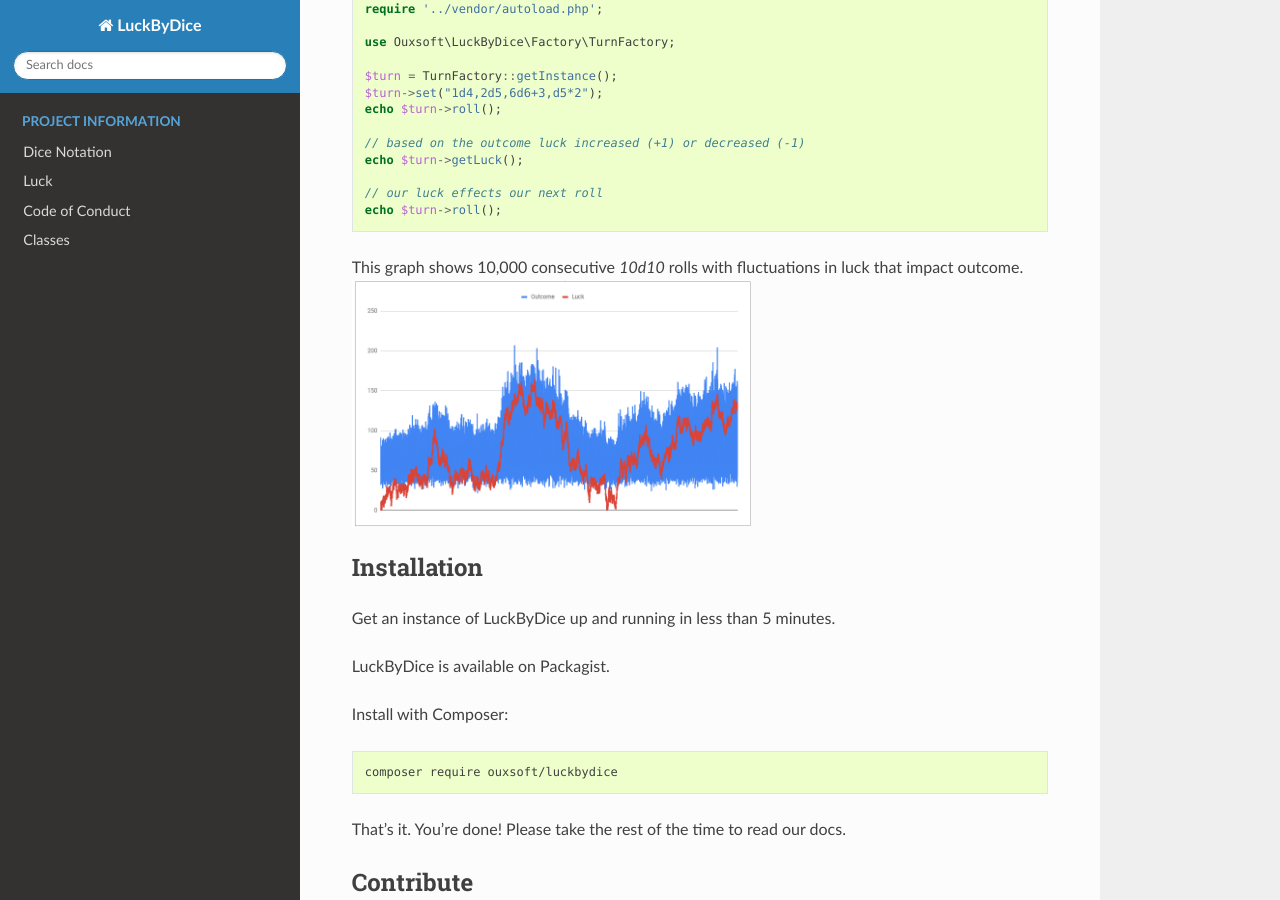
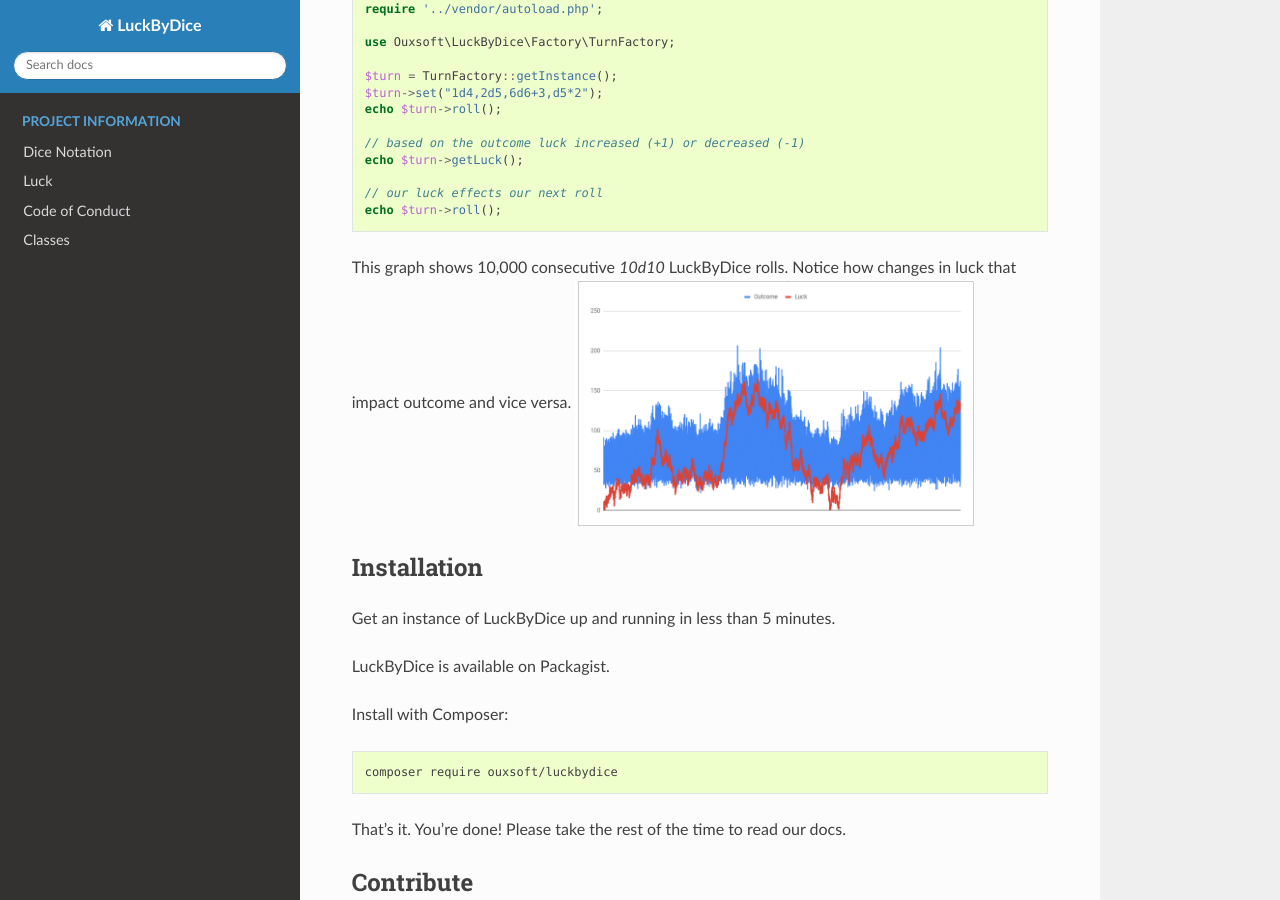
Before and after one commit to Ouxsoft/LuckByDice, a Sphinx documentation site: the page built from docs/index.rst, in a window 1280 px wide and 900 px high, scrolled down 543 px. Built offline with Sphinx 7.4.7 and the Read the Docs theme 2.0.0, drawn with Linux system fonts in a browser that asks for light colours.

Commit message:
Fix grammer

```diff
--- a/docs/index.rst
+++ b/docs/index.rst
@@ -26,7 +26,7 @@ a luck.
     // our luck effects our next roll
     echo $turn->roll();
 
-This graph shows 10,000 consecutive `10d10` rolls with fluctuations in luck that impact outcome.
+This graph shows 10,000 consecutive `10d10` LuckByDice rolls. Notice how changes in luck that impact outcome and vice versa.
 |graph|
 
 Installation
```
Also changed, not shown: README.md (+1 -1 lines).
